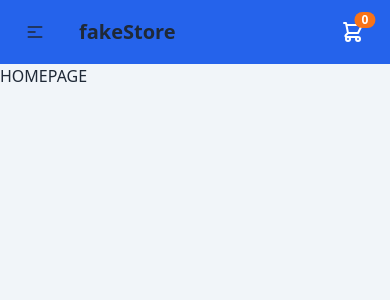
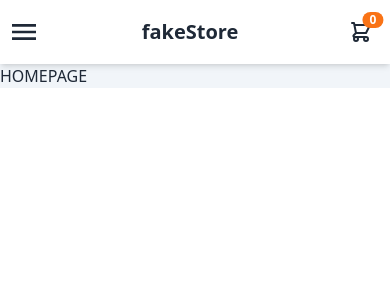
Before and after one commit to wagbubu/shopping-cart, a React (Vite) app: page / in a window 390 px wide. Shown: the top 300 px of the page. Built offline with nearby package versions, Linux system fonts and the light colour scheme.

Commit message:
drawer and navbar color

```diff
--- a/src/Pages/CategoryPage.jsx
+++ b/src/Pages/CategoryPage.jsx
@@ -18,7 +18,7 @@ export default function CategoryPage() {
   return (
     <>
       <Hero title={category}></Hero>
-      <div className="flex md:max-w-3xl lg:max-w-6xl px-8 mx-auto pb-20">
+      <div className="flex md:max-w-3xl lg:max-w-6xl px-4 mx-auto pb-20">
         <div className="grid gap-4  lg:gap-8 grid-cols-2 lg:grid-cols-4 md:grid-cols-3 justify-items-center mx-auto">
           {status === "succeeded"
             ? products.map((item) => (
--- a/src/Pages/ShopPage.jsx
+++ b/src/Pages/ShopPage.jsx
@@ -18,7 +18,7 @@ export default function ShopPage() {
   return (
     <>
       <Hero title="shop"></Hero>
-      <div className="flex md:max-w-3xl lg:max-w-6xl px-8 mx-auto pb-20">
+      <div className="flex md:max-w-3xl lg:max-w-6xl px-4 mx-auto pb-20">
         <div className="grid gap-4  lg:gap-8 grid-cols-2 lg:grid-cols-4 md:grid-cols-3 justify-items-center mx-auto">
           {status == "loading"
             ? "Loading..."
--- a/src/components/Cart.jsx
+++ b/src/components/Cart.jsx
@@ -12,8 +12,8 @@ export default function Cart() {
 
   return (
     <>
-      <div className="navbar-end">
-        <div className="drawer drawer-end">
+      <div>
+        <div className="drawer-end">
           <CartButton totalItems={totalItems}></CartButton>
           <CartSideBar></CartSideBar>
         </div>
--- a/src/components/CartButton.jsx
+++ b/src/components/CartButton.jsx
@@ -12,7 +12,7 @@ export default function CartButton({ totalItems }) {
               className="h-6 w-6"
               fill="none"
               viewBox="0 0 24 24"
-              stroke="white"
+              stroke="currentColor"
             >
               <path
                 strokeLinecap="round"
--- a/src/components/CartSideBar.jsx
+++ b/src/components/CartSideBar.jsx
@@ -14,11 +14,15 @@ export default function CartSideBar() {
           aria-label="close sidebar"
           className="drawer-overlay"
         ></label>
-        <ul className="p-6 min-h-full bg-base-200 w-96">
+        <ul className="p-6 min-h-full bg-base-200 w-80 lg:w-96 md:w-96">
           {/* Sidebar content here */}
           <li className="flex justify-between items-center mb-6">
             <p className="text-xl font-bold">MY CART: </p>
-            <label  className="btn btn-square btn-outline" htmlFor="my-drawer-4" aria-label="close sidebar">
+            <label
+              className="btn btn-square btn-outline"
+              htmlFor="my-drawer-4"
+              aria-label="close sidebar"
+            >
               <svg
                 xmlns="http://www.w3.org/2000/svg"
                 className="h-6 w-6"
--- a/src/components/DesktopMenu.jsx
+++ b/src/components/DesktopMenu.jsx
@@ -2,7 +2,14 @@ import { Link } from "react-router-dom";
 
 export default function DesktopMenu() {
   return (
-    <div className="navbar-center hidden lg:flex">
+    <>
+      <div className="hidden lg:flex">
+        <Link to="/" className="lg: btn btn-ghost text-xl">
+          fakeStore
+        </Link>
+      </div>
+
+      <div className="hidden lg:flex">
         <ul className="menu menu-horizontal px-1 items-center">
           <li>
             <Link to="/">HOME</Link>
@@ -12,7 +19,10 @@ export default function DesktopMenu() {
           </li>
           <li className="max-w-min">
             <div className="dropdown dropdown-bottom p-0">
-            <div tabIndex={0} className="py-2 px-4 rounded-md flex justify-center items-center">
+              <div
+                tabIndex={0}
+                className="py-2 px-4 rounded-md flex justify-center items-center"
+              >
                 <p className="font-normal">CATEGORIES</p>
               </div>
               <ul
@@ -29,12 +39,13 @@ export default function DesktopMenu() {
                   <Link to="category/men's-clothing">Men&apos;s</Link>
                 </li>
                 <li>
-                <Link to="category/women's-clothing">Women&apos;s</Link>{" "}
+                  <Link to="category/women's-clothing">Women&apos;s</Link>
                 </li>
               </ul>
             </div>
           </li>
         </ul>
       </div>
+    </>
   );
 }
--- /dev/null
+++ b/src/components/Drawer.jsx
@@ -0,0 +1,63 @@
+import { Link } from "react-router-dom";
+export default function Drawer({ handleShowMenu, showMenu }) {
+  return (
+    <div>
+      <input
+        id="my-drawer"
+        type="checkbox"
+        checked={showMenu}
+        className="drawer-toggle"
+      />
+      <div className="drawer-conten">{/* Page content here */}</div>
+      <div className="drawer-side">
+        <label
+          htmlFor="my-drawer"
+          aria-label="close sidebar"
+          className="drawer-overlay"
+          onClick={handleShowMenu}
+        ></label>
+        <ul className="menu p-4 w-80 min-h-full bg-base-200 text-base-content">
+          {/* Sidebar content here */}
+          <li>
+            <p className="font-bold text-2xl m-auto mb-6">MENU</p>
+          </li>
+          <li>
+            <Link onClick={handleShowMenu} to="/">
+              Home
+            </Link>
+          </li>
+          <li>
+            <Link onClick={handleShowMenu} to="shop">
+              Shop
+            </Link>
+          </li>
+          <li>
+            <p>Categories</p>
+            <ul>
+              <li>
+                <Link onClick={handleShowMenu} to="category/jewelery">
+                  Jewelries
+                </Link>
+              </li>
+              <li>
+                <Link onClick={handleShowMenu} to="category/electronics">
+                  Electronics
+                </Link>
+              </li>
+              <li>
+                <Link onClick={handleShowMenu} to="category/women's-clothing">
+                  Women&apos;s
+                </Link>
+              </li>
+              <li>
+                <Link onClick={handleShowMenu} to="category/men's-clothing">
+                  Men&apos;s
+                </Link>
+              </li>
+            </ul>
+          </li>
+        </ul>
+      </div>
+    </div>
+  );
+}
--- /dev/null
+++ b/src/components/HambugerButton.jsx
@@ -0,0 +1,36 @@
+export default function HamburgerButton({ showMenu, handleShowMenu }) {
+  return (
+    <div>
+      <label
+        className={`btn btn-circle swap swap-rotate btn-ghost ${
+          showMenu && "z-10"
+        }`}
+      >
+        {/* this hidden checkbox controls the state */}
+        <input checked={showMenu} onChange={handleShowMenu} type="checkbox" />
+
+        {/* hamburger icon */}
+        <svg
+          className="swap-off fill-current"
+          xmlns="http://www.w3.org/2000/svg"
+          width="32"
+          height="32"
+          viewBox="0 0 512 512"
+        >
+          <path d="M64,384H448V341.33H64Zm0-106.67H448V234.67H64ZM64,128v42.67H448V128Z" />
+        </svg>
+
+        {/* close icon */}
+        <svg
+          className="swap-on fill-current"
+          xmlns="http://www.w3.org/2000/svg"
+          width="32"
+          height="32"
+          viewBox="0 0 512 512"
+        >
+          <polygon points="400 145.49 366.51 112 256 222.51 145.49 112 112 145.49 222.51 256 112 366.51 145.49 400 256 289.49 366.51 400 400 366.51 289.49 256 400 145.49" />
+        </svg>
+      </label>
+    </div>
+  );
+}
--- a/src/components/HamburgerMenu.jsx
+++ /dev/null
@@ -1,56 +0,0 @@
-import { Link } from "react-router-dom";
-export default function HamburgerMenu() {
-  return (
-    <div className="navbar-start">
-      <div className="dropdown">
-        <div tabIndex={0} role="button" className="btn btn-ghost lg:hidden">
-          <svg
-            xmlns="http://www.w3.org/2000/svg"
-            className="h-5 w-5"
-            fill="none"
-            viewBox="0 0 24 24"
-            stroke="currentColor"
-          >
-            <path
-              strokeLinecap="round"
-              strokeLinejoin="round"
-              strokeWidth="2"
-              d="M4 6h16M4 12h8m-8 6h16"
-            />
-          </svg>
-        </div>
-        <ul
-          tabIndex={0}
-          className="menu menu-sm dropdown-content mt-3 z-[1] p-2 shadow bg-base-100 rounded-box w-52"
-        >
-          <li>
-            <Link to="/">HOME</Link>{" "}
-          </li>
-          <li>
-            <Link to="shop">SHOP</Link>
-          </li>
-          <li>
-            <a>Categories</a>
-            <ul className="p-2">
-              <li>
-                <Link to="category/jewelery">Jewelries</Link>
-              </li>
-              <li>
-                <Link to="category/electronics">Electronics</Link>
-              </li>
-              <li>
-                <Link to="category/men's-clothing">Men&apos;s</Link>
-              </li>
-              <li>
-                <Link to="category/women's-clothing">Women&apos;s</Link>
-              </li>
-            </ul>
-          </li>
-        </ul>
-      </div>
-      <Link to="/" className="btn btn-ghost text-xl">
-        fakeStore
-      </Link>
-    </div>
-  );
-}
--- /dev/null
+++ b/src/components/MobileMenu.jsx
@@ -0,0 +1,24 @@
+import { useState } from "react";
+import { Link } from "react-router-dom";
+import Drawer from "./Drawer";
+import HamburgerButton from "./HambugerButton";
+
+export default function MobileMenu() {
+  const [showMenu, setShowMenu] = useState(false);
+
+  const handleShowMenu = () => {
+    setShowMenu(!showMenu);
+  };
+
+  return (
+    <>
+      <div className="lg:hidden">
+        <HamburgerButton
+          handleShowMenu={handleShowMenu}
+          showMenu={showMenu}
+        ></HamburgerButton>
+        <Drawer handleShowMenu={handleShowMenu} showMenu={showMenu}></Drawer>
+      </div>
+    </>
+  );
+}
--- a/src/components/Navbar.jsx
+++ b/src/components/Navbar.jsx
@@ -1,7 +1,7 @@
-import { Outlet } from "react-router-dom";
+import { Outlet, Link } from "react-router-dom";
 import Cart from "./Cart";
-import HamburgerMenu from "./HamburgerMenu";
 import DesktopMenu from "./DesktopMenu";
+import MobileMenu from "./MobileMenu";
 
 export default function Navbar() {
   //Homepage
@@ -9,10 +9,16 @@ export default function Navbar() {
   //Products/Category
   return (
     <>
-      <div className="bg-slate-100 min-h-screen">
-        <div className="navbar bg-blue-600 sticky z-10 top-0">
-          <HamburgerMenu></HamburgerMenu>
+      <div className="bg-slate-100">
+        <div className="flex bg-white justify-between shadow-md sticky z-10 top-0 min-h-16 items-center">
+          <MobileMenu></MobileMenu>
+          <div className="lg:hidden w-full text-center">
+            <Link to="/" className="btn btn-ghost text-xl">
+              fakeStore
+            </Link>
+          </div>
           <DesktopMenu></DesktopMenu>
+
           <Cart></Cart>
         </div>
         <Outlet></Outlet>
--- a/src/components/ProductCard.jsx
+++ b/src/components/ProductCard.jsx
@@ -25,7 +25,7 @@ export default function ProductCard({ id, title, price, image }) {
               className="rounded-sm h-full w-full object-contain object-center"
             />
           </figure>
-          <div className="card-body text-center h-max">
+          <div className="card-body h-max flex flex-col items-start">
             <h2 className="card-title max-h-8">
               <dfn
                 title={title}
@@ -35,10 +35,8 @@ export default function ProductCard({ id, title, price, image }) {
                 {titleShorten}
               </dfn>
             </h2>
-            <div className="flex flex-col items-start">
-              <p className="italic text-md mb-6">${price}</p>
-              <p className="text-xs">Rating: ⭐⭐⭐⭐⭐</p>
-            </div>
+            <p className="italic text-md mb-4">${price}</p>
+            <p className="text-xs">Rating: ⭐⭐⭐⭐⭐</p>
           </div>
         </Link>
       </div>
```
Lines whose indentation alone changed are shown as unchanged.
